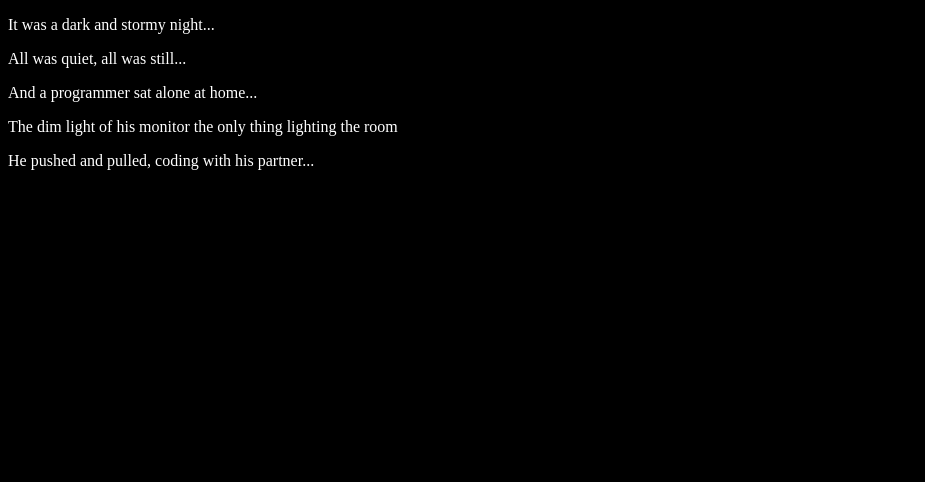
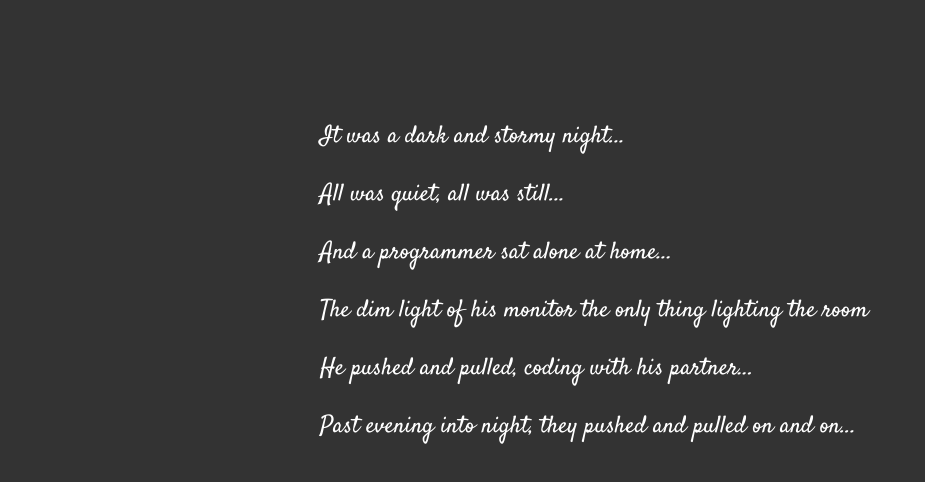
Before and after one commit to GabeHaegele/fireSideStory, a plain HTML site: page index.html in a window 1280 px wide. Shown: the whole page, without its empty margins (0-925 px from the left). Drawn offline with Linux system fonts and the light colour scheme.

Commit message:
updated stylesheet and added line 6

```diff
--- a/index.html
+++ b/index.html
@@ -1,7 +1,8 @@
 <!DOCTYPE html>
 <html>
     <head>
-        <link rel="stylesheet" type="text/css" href="style.css" />
+        <link rel="stylesheet" type="text/css" href="style.css">
+        <link href="https://fonts.googleapis.com/css?family=Satisfy" rel="stylesheet">
     </head>
     <body>
         <p>It was a dark and stormy night...</p>
@@ -9,5 +10,6 @@
         <p>And a programmer sat alone at home...</p>
         <p>The dim light of his monitor the only thing lighting the room</p>
         <p>He pushed and pulled, coding with his partner...</p>
+        <p>Past evening into night, they pushed and pulled on and on...</p>
     </body>
 </html>
--- a/style.css
+++ b/style.css
@@ -1,4 +1,7 @@
 body {
-    background-color: black;
+    background-color: #333;
     color: white;
+    font-size: 150%;
+    font-family: 'Satisfy', cursive;
+    margin: 5em 25%;
 }
```
